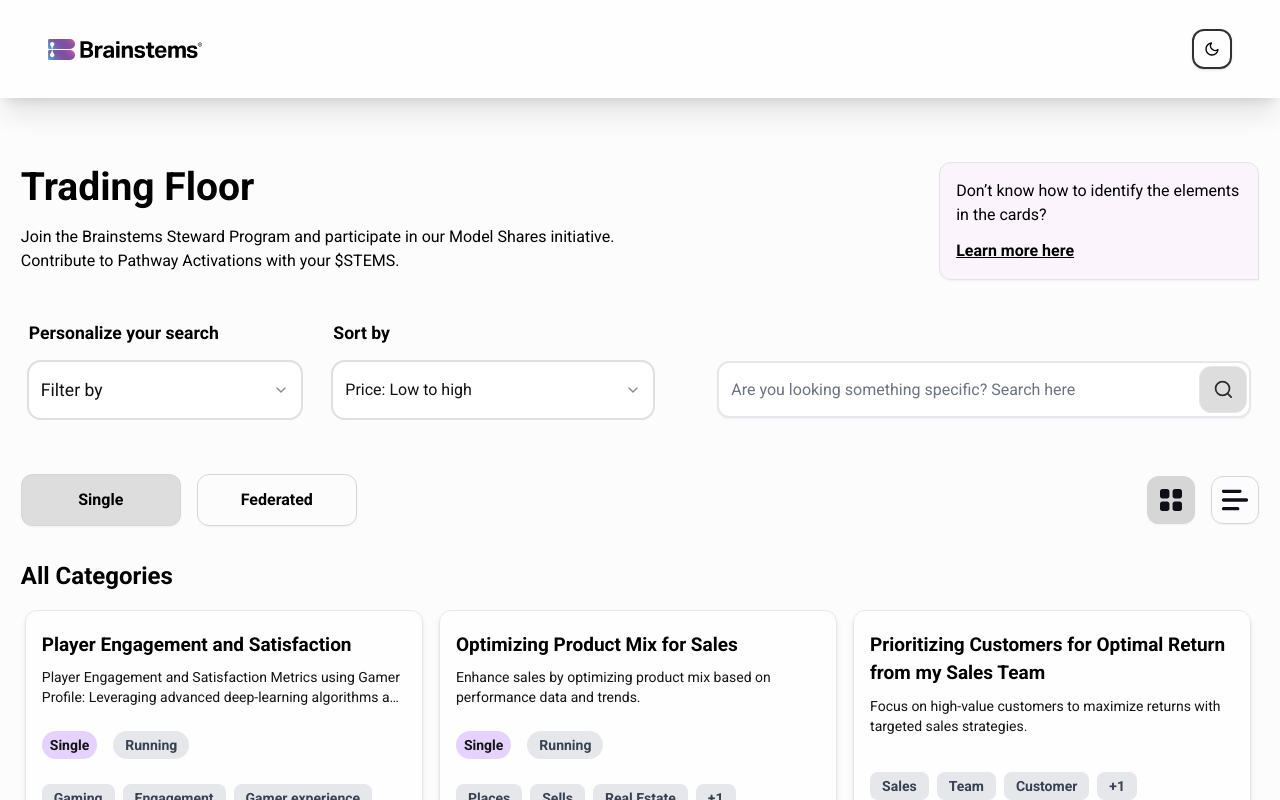
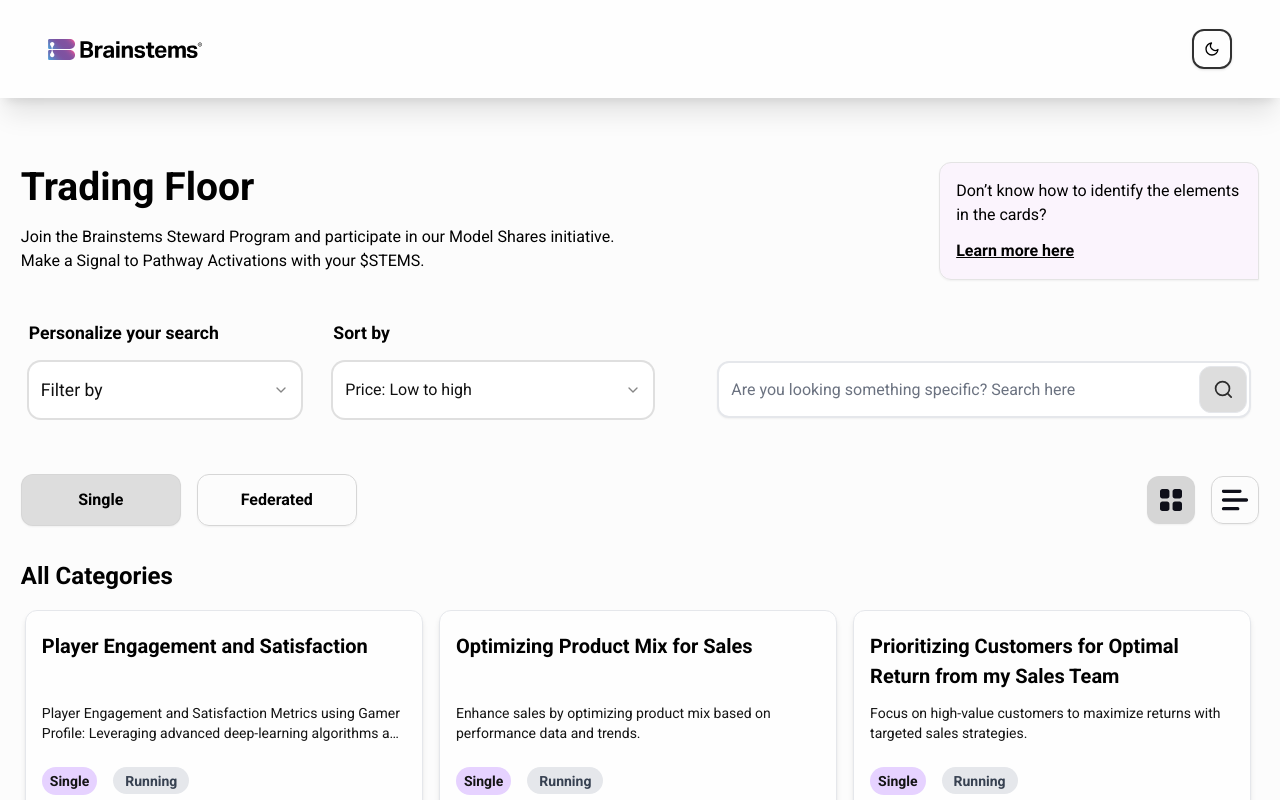
Before and after one commit to brainstems/marketplace-model-share-portal, a Next.js app: page / in a window 1280 px wide. Shown: the top 800 px of the page. Built offline with nearby package versions, Linux system fonts and the light colour scheme.

Commit message:
fix data

```diff
--- a/src/app/(landing)/Header/Header.tsx
+++ b/src/app/(landing)/Header/Header.tsx
@@ -13,8 +13,7 @@ const Header = () => {
           </h1>
           <p className="text-[16px] xl:text-[19px] font-[500]  lg:max-w-[80%]">
             Join the Brainstems Steward Program and participate in our Model
-            Shares initiative. Contribute to Pathway Activations with your
-            $STEMS.
+            Shares initiative. Make a Signal to Pathway Activations with your $STEMS.
           </p>
         </div>
 
--- a/src/app/(landing)/activations/single/ActivationSingle.tsx
+++ b/src/app/(landing)/activations/single/ActivationSingle.tsx
@@ -13,7 +13,7 @@ const ActivationSingle = ({ view }: Props) => {
       running: true,
       subtitle:
         "Player Engagement and Satisfaction Metrics using Gamer Profile:  Leveraging advanced deep-learning algorithms and predictive analytics, this AI model aggregates and analyzes data from multiple gaming platforms to create a comprehensive Global Gamer Profile. This profile includes player activities, preferences, and behaviors to offer insights that enhance personalized player experiences and boost satisfaction. ",
-        tags: ["Gaming", "Engagement", "Gamer experience"],
+      tags: ["Gaming", "Engagement", "Gamer experience"],
       neurons: 4,
       expectedOutcomes: "+$200.000",
       availableShares: 200,
@@ -26,8 +26,12 @@ const ActivationSingle = ({ view }: Props) => {
       title: "Optimizing Product Mix for Sales",
       type: "Single",
       running: true,
-      subtitle: "Enhance sales by optimizing product mix based on performance data and trends.",
+      subtitle:
+        "Enhance sales by optimizing product mix based on performance data and trends.",
       tags: ["Places", "Sells", "Real Estate", "More"],
+      neurons: 4,
+      expectedOutcomes: "+$200.000",
+      pricePerShare: "4.5 $STEMS",
       availableShares: 300,
       deployments: 350,
       price: "600 $STEMS",
@@ -36,64 +40,113 @@ const ActivationSingle = ({ view }: Props) => {
     {
       title: "Prioritizing Customers for Optimal Return from my Sales Team",
       type: "Single",
-      running: false,
-      subtitle: "Focus on high-value customers to maximize returns with targeted sales strategies.",
+      running: true,
+      subtitle:
+        "Focus on high-value customers to maximize returns with targeted sales strategies.",
       tags: ["Sales", "Team", "Customer", "More"],
+      neurons: 4,
+      expectedOutcomes: "+$200.000",
+      pricePerShare: "4.5 $STEMS",
       reservePrice: "400 $STEMS",
+      availableShares: 200,
+      deployments: 150,
+      price: "1000 $STEMS",
       id: 3,
     },
     {
       title: "Identifying Where to Sell My Seasonal or Holiday Product (s)",
       type: "Single",
-      running: false,
-      subtitle: "Determine the best sales channels for seasonal or holiday products using data insights.",
+      running: true,
+      subtitle:
+        "Determine the best sales channels for seasonal or holiday products using data insights.",
       tags: ["Sales", "Team", "Customer", "More"],
+      neurons: 4,
+      expectedOutcomes: "+$200.000",
+      pricePerShare: "4.5 $STEMS",
       reservePrice: "1200 $STEMS",
+      availableShares: 200,
+      deployments: 150,
+      price: "1000 $STEMS",
       id: 4,
     },
     {
       title: "Smart Inventory Optimization",
       type: "Single",
-      running: false,
-      subtitle: "Optimize inventory with AI to maintain optimal stock levels and reduce excess.",
+      running: true,
+      subtitle:
+        "Optimize inventory with AI to maintain optimal stock levels and reduce excess.",
       tags: ["Sales", "Team", "Customer", "More"],
       reservePrice: "1500 $STEMS",
+      neurons: 4,
+      expectedOutcomes: "+$200.000",
+      pricePerShare: "4.5 $STEMS",
+      availableShares: 200,
+      deployments: 150,
+      price: "1000 $STEMS",
       id: 5,
     },
     {
       title: "Advanced Supply Chain Analysis",
       type: "Single",
-      running: false,
-      subtitle: "Analyze and enhance your supply chain for better efficiency and cost savings.",
+      running: true,
+      subtitle:
+        "Analyze and enhance your supply chain for better efficiency and cost savings.",
       tags: ["Sales", "Team", "Customer", "More"],
       reservePrice: "100 $STEMS",
-      id:6,
+      neurons: 4,
+      expectedOutcomes: "+$200.000",
+      pricePerShare: "4.5 $STEMS",
+      availableShares: 200,
+      deployments: 150,
+      price: "1000 $STEMS",
+      id: 6,
     },
     {
       title: "Innovative Recipe Management",
       type: "Single",
-      running: false,
-      subtitle: "Manage recipes creatively with tools to improve and streamline culinary processes.",
+      running: true,
+      subtitle:
+        "Manage recipes creatively with tools to improve and streamline culinary processes.",
       tags: ["Sales", "Team", "Customer", "More"],
       reservePrice: "400 $STEMS",
+      neurons: 4,
+      expectedOutcomes: "+$200.000",
+      pricePerShare: "4.5 $STEMS",
+      availableShares: 200,
+      deployments: 150,
+      price: "1000 $STEMS",
       id: 7,
     },
     {
       title: "Comprehensive Quality Assurance",
       type: "Single",
-      running: false,
-      subtitle: "Ensure product quality with in-depth analysis and management solutions.",
+      running: true,
+      subtitle:
+        "Ensure product quality with in-depth analysis and management solutions.",
       tags: ["Sales", "Team", "Customer", "More"],
       reservePrice: "800 $STEMS",
+      neurons: 4,
+      expectedOutcomes: "+$200.000",
+      pricePerShare: "4.5 $STEMS",
+      availableShares: 200,
+      deployments: 150,
+      price: "1000 $STEMS",
       id: 8,
     },
     {
       title: "Strategic Purchase Planning",
       type: "Single",
-      running: false,
-      subtitle: "Plan purchases strategically with AI to optimize spending and inventory levels.",
+      running: true,
+      subtitle:
+        "Plan purchases strategically with AI to optimize spending and inventory levels.",
       tags: ["Sales", "Team", "Customer", "More"],
       reservePrice: "1700 $STEMS",
+      neurons: 4,
+      expectedOutcomes: "+$200.000",
+      pricePerShare: "4.5 $STEMS",
+      availableShares: 200,
+      deployments: 150,
+      price: "1000 $STEMS",
       id: 9,
     },
   ];
@@ -112,8 +165,10 @@ const ActivationSingle = ({ view }: Props) => {
             key={index}
             className={`card shadow-md border dark:border-[#353535] rounded-xl w-full relative  ${
               view === "box"
-                ? `flex flex-col px-4 py-5 h-[20rem]  lg:min-w-[21rem] justify-between xl:min-w-[20rem] bg-[#fefefe] dark:bg-[#181818] `
-                : `boxCards flex items-center justify-between overflow-x-scroll 3xl:overflow-x-hidden overflow-hidden  p-4 bg-[#fefefe] dark:bg-[#181818] w-full ${ card.running ? 'h-[12rem]' : 'h-[9rem]'} `
+                ? `flex flex-col px-4 py-5 h-[23rem]  lg:min-w-[21rem] justify-between xl:min-w-[20rem] bg-[#fefefe] dark:bg-[#181818] `
+                : `boxCards flex items-center justify-between overflow-x-scroll 3xl:overflow-x-hidden overflow-hidden  p-4 bg-[#fefefe] dark:bg-[#181818] w-full ${
+                    card.running ? "h-[12rem]" : "h-[9rem]"
+                  } `
             }`}
           >
             <div
@@ -123,12 +178,14 @@ const ActivationSingle = ({ view }: Props) => {
                   : "flex flex-col min-w-[17rem] md:min-w-[25rem] w-full pr-4 pt-3  "
               }   `}
             >
-              <span className="font-semibold text-[19px]">
-                {card.title}
-              </span>
-              <p className={`text-sm mb-4 text-[#141414] dark:text-[#d6d6d6] w-full h-full ${view === 'list' ? ' descriptionCardList' : 'descriptionCard '} `}>
-                      {card.subtitle}
-                    </p>
+              <span className="font-semibold text-[20px] min-h-[4rem]  realtive">{card.title}</span>
+              <p
+                className={`text-sm mb-4 text-[#141414] dark:text-[#d6d6d6] w-full h-full ${
+                  view === "list" ? " descriptionCardList" : "descriptionCard "
+                } `}
+              >
+                {card.subtitle}
+              </p>
               {card.running && (
                 <div className="flex  items-center mb-4 gap-[1rem]">
                   <span
```
